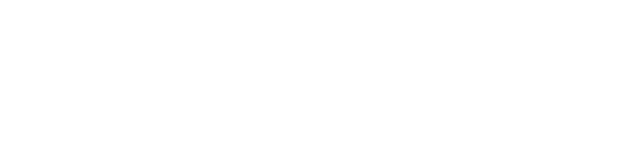
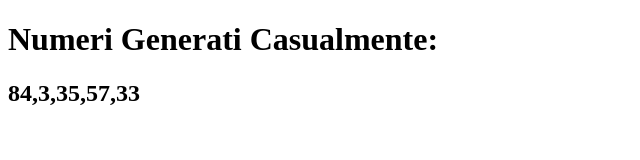
Before and after one commit to Therakar/js-simon, a plain HTML site: page index.html in a window 1280 px wide. Shown: the whole page, without its empty margins (0-640 px from the left). Drawn offline with Linux system fonts and the light colour scheme.

Commit message:
stampa i numeri nell'html

```diff
--- a/index.html
+++ b/index.html
@@ -11,6 +11,11 @@
     </head>
     <body>
 
+        <h1>Numeri Generati Casualmente: </h1>
+        <h2 id="casualNumbers">
+            <!-- qui dentro sarananno inseriti i numeri casuali -->
+        </h2>
+
         <!-- link js -->
         <script src="js/main.js"></script>
     </body>
--- a/js/main.js
+++ b/js/main.js
@@ -2,7 +2,7 @@
 
 //ARRAY
 //array che conterrà i 5 numeri
-const numberList = [];
+let numberList = [];
 
 //UTILITY FUNCTIONS
 //funzione creazione numeri
@@ -10,12 +10,16 @@ function getRndInteger(min, max){
     return Math.floor(Math.random()* (max - min + 1) + min);
 }
 
+
 // MAIN
+const casualNumber = document.getElementById(`casualNumbers`);//seleziono il div con classe numberList
 // questa è una funzione che crea 5 numeri in un range da 1 a 100 senza ripetizioni
 while (numberList.length < 5){
-    const numberRandom = getRndInteger(1, 100);
-    if(numberList.includes(numberRandom) === false){
-        numberList.push(numberRandom);
+    const numberRandom = getRndInteger(1, 100); //richiamo la funzione che genera i numeri casuali e li assegno a una costante numebrRandom
+    if(numberList.includes(numberRandom) === false){ //questo ciclo for controlla che i numeri non si ripetano
+
+        numberList.push(numberRandom);//pusha i numeri all'interno dell'array
     }
+    console.log
+    casualNumber.innerHTML = numberList; //stampa l'array che contiene i numeri casuali nella pagina
 }
-console.log(numberList);//DEBUG
```
